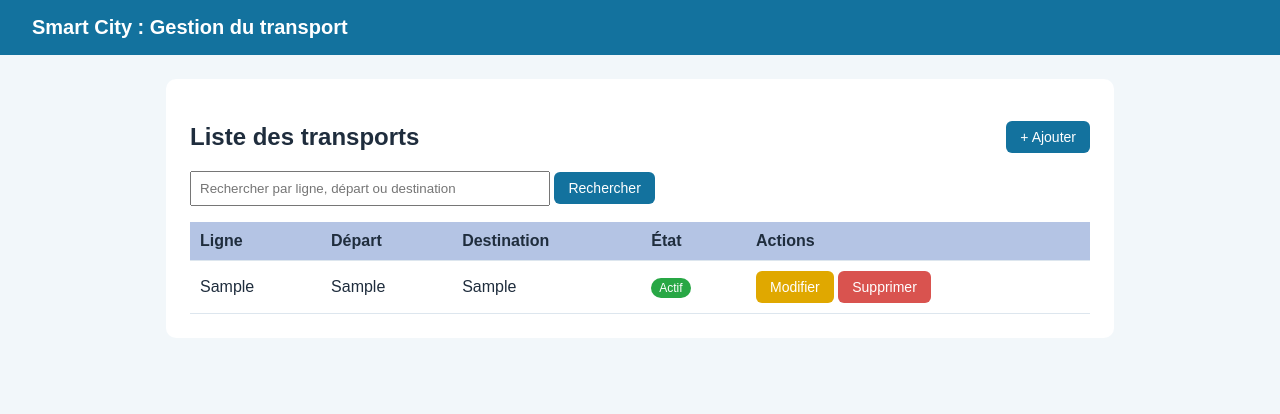
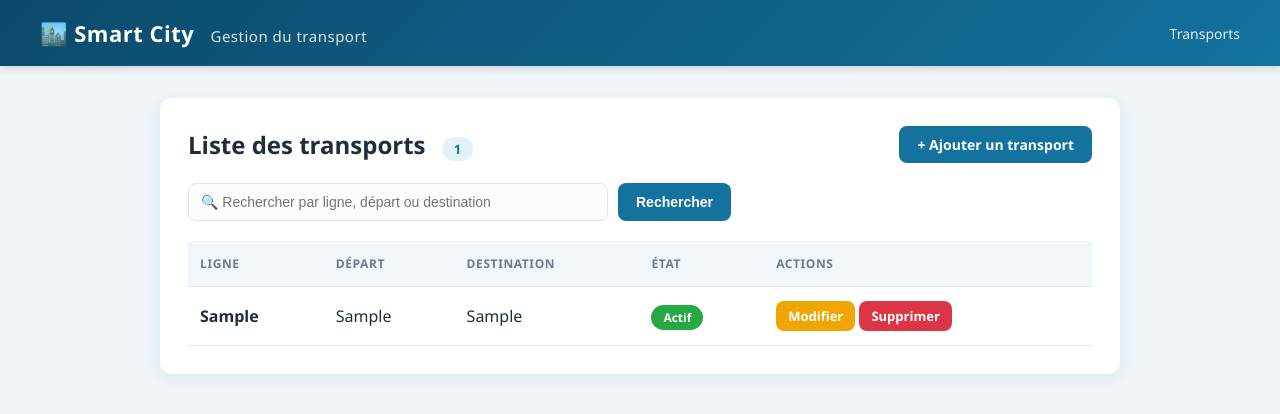
Before and after one commit to aziz-klai/smart-city, a Django app: page /transport/ in a window 1280 px wide. Shown: the top 414 px of the page. Run offline with Django 5.2, Linux system fonts and the light colour scheme; tables that the repository leaves empty hold one stand-in row (values such as "Sample post").

Commit message:
simple design

```diff
--- a/TransportApp/templates/transport/base_transport.html
+++ b/TransportApp/templates/transport/base_transport.html
@@ -5,33 +5,91 @@
     <meta name="viewport" content="width=device-width, initial-scale=1">
     <title>{% block title %}Transport{% endblock %} - Smart City</title>
     <style>
-        body { font-family: Arial, sans-serif; background: #f2f7fa; margin: 0; color: #1f2d3d; }
-        header { background: #13729e; color: white; padding: 16px 32px; font-size: 20px; font-weight: bold; }
-        main { max-width: 900px; margin: 24px auto; background: white; padding: 24px; border-radius: 10px; }
-        table { width: 100%; border-collapse: collapse; margin-top: 16px; }
-        th { background: #b4c4e4; text-align: left; }
-        th, td { padding: 10px; border-bottom: 1px solid #dde6ee; }
-        .btn { display: inline-block; padding: 8px 14px; border-radius: 6px; border: none;
-               color: white; text-decoration: none; cursor: pointer; font-size: 14px; background: #13729e; }
-        .btn-warning { background: #e0a800; }
-        .btn-danger { background: #d9534f; }
-        .btn-gray { background: #6c757d; }
-        .msg { padding: 10px; background: #d4edda; border-radius: 6px; margin-bottom: 12px; }
-        .errorlist { color: #c0392b; list-style: none; padding: 0; margin: 4px 0; }
-        form p { margin: 14px 0; }
-        input, select { padding: 8px; width: 100%; max-width: 360px; box-sizing: border-box; }
-        .top { display: flex; justify-content: space-between; align-items: center; }
-        .badge { padding: 3px 8px; border-radius: 10px; color: white; font-size: 12px; }
-        .actif { background: #28a745; } .maintenance { background: #e0a800; } .hors_service { background: #d9534f; }
+        :root {
+            --primary: #13729e;
+            --primary-dark: #0b4a6b;
+            --bg: #eef4f8;
+            --text: #1f2d3d;
+            --muted: #6b7c8c;
+            --border: #dde6ee;
+        }
+        * { box-sizing: border-box; }
+        body { font-family: 'Segoe UI', Roboto, Arial, sans-serif; background: var(--bg); margin: 0; color: var(--text); }
+
+        header { background: linear-gradient(135deg, var(--primary-dark), var(--primary)); color: white;
+                 padding: 18px 40px; display: flex; align-items: center; justify-content: space-between;
+                 box-shadow: 0 2px 8px rgba(0,0,0,.15); }
+        header .brand { font-size: 22px; font-weight: 700; letter-spacing: .5px; }
+        header .brand span { font-weight: 400; opacity: .85; font-size: 15px; margin-left: 10px; }
+        header nav a { color: white; text-decoration: none; margin-left: 20px; opacity: .9; font-size: 14px; }
+        header nav a:hover { opacity: 1; text-decoration: underline; }
+
+        main { max-width: 1000px; margin: 32px auto; padding: 0 20px; }
+        .card { background: white; border-radius: 12px; padding: 28px; box-shadow: 0 4px 16px rgba(19,114,158,.08); }
+
+        .page-head { display: flex; justify-content: space-between; align-items: center; margin-bottom: 20px; }
+        .page-head h2 { margin: 0; font-size: 24px; }
+        .count { background: #e3f1f8; color: var(--primary); padding: 3px 12px; border-radius: 20px;
+                 font-size: 13px; font-weight: 600; margin-left: 10px; }
+
+        .btn { display: inline-block; padding: 9px 18px; border-radius: 8px; border: none; color: white;
+               text-decoration: none; cursor: pointer; font-size: 14px; font-weight: 600; background: var(--primary);
+               transition: .15s; }
+        .btn:hover { filter: brightness(1.1); transform: translateY(-1px); }
+        .btn-sm { padding: 6px 12px; font-size: 13px; }
+        .btn-warning { background: #f0a500; }
+        .btn-danger { background: #dc3545; }
+        .btn-gray { background: #8394a3; }
+
+        .search { display: flex; gap: 10px; margin-bottom: 20px; }
+        .search input { flex: 1; }
+
+        input, select { padding: 10px 12px; border: 1px solid var(--border); border-radius: 8px; font-size: 14px;
+                        width: 100%; max-width: 420px; background: #fafcfd; }
+        input:focus, select:focus { outline: none; border-color: var(--primary); box-shadow: 0 0 0 3px rgba(19,114,158,.15); }
+
+        table { width: 100%; border-collapse: collapse; }
+        th { background: #f1f6fa; color: var(--muted); text-transform: uppercase; font-size: 12px;
+             letter-spacing: .6px; text-align: left; }
+        th, td { padding: 14px 12px; border-bottom: 1px solid var(--border); }
+        tbody tr:hover { background: #f8fbfd; }
+        td.actions { white-space: nowrap; }
+
+        .badge { padding: 4px 12px; border-radius: 20px; color: white; font-size: 12px; font-weight: 600; }
+        .actif { background: #28a745; } .maintenance { background: #f0a500; } .hors_service { background: #dc3545; }
+
+        .msg { padding: 12px 16px; background: #d4edda; color: #1d6b32; border-left: 4px solid #28a745;
+               border-radius: 8px; margin-bottom: 18px; }
+        .errorlist { color: #c0392b; list-style: none; padding: 0; margin: 6px 0 0; font-size: 13px; }
+        form p { margin: 18px 0; }
+        form label { font-weight: 600; font-size: 14px; }
+        .empty { text-align: center; color: var(--muted); padding: 40px 0; }
+        .msg { transition: opacity .5s ease, transform .5s ease; }
+        .msg.hide { opacity: 0; transform: translateY(-8px); }
     </style>
 </head>
 <body>
-    <header>Smart City : Gestion du transport</header>
+    <header>
+        <div class="brand">🏙️ Smart City <span>Gestion du transport</span></div>
+        <nav>
+            <a href="{% url 'liste_transports' %}">Transports</a>
+        </nav>
+    </header>
     <main>
         {% if messages %}
             {% for message in messages %}<div class="msg">{{ message }}</div>{% endfor %}
         {% endif %}
-        {% block content %}{% endblock %}
+        <div class="card">
+            {% block content %}{% endblock %}
+        </div>
     </main>
+        <script>
+        setTimeout(function () {
+            document.querySelectorAll('.msg').forEach(function (m) {
+                m.classList.add('hide');
+                setTimeout(function () { m.remove(); }, 500);
+            });
+        }, 3000);
+    </script>
 </body>
 </html>
--- a/TransportApp/templates/transport/liste.html
+++ b/TransportApp/templates/transport/liste.html
@@ -1,32 +1,36 @@
 {% extends 'transport/base_transport.html' %}
 {% block title %}Liste des transports{% endblock %}
 {% block content %}
-<div class="top">
-    <h2>Liste des transports</h2>
-    <a class="btn" href="{% url 'ajouter_transport' %}">+ Ajouter</a>
+<div class="page-head">
+    <h2>Liste des transports <span class="count">{{ transports|length }}</span></h2>
+    <a class="btn" href="{% url 'ajouter_transport' %}">+ Ajouter un transport</a>
 </div>
 
-<form method="get">
-    <input type="text" name="q" value="{{ q }}" placeholder="Rechercher par ligne, départ ou destination">
+<form method="get" class="search">
+    <input type="text" name="q" value="{{ q }}" placeholder="🔍 Rechercher par ligne, départ ou destination">
     <button class="btn" type="submit">Rechercher</button>
     {% if q %}<a class="btn btn-gray" href="{% url 'liste_transports' %}">Réinitialiser</a>{% endif %}
 </form>
 
 <table>
+    <thead>
         <tr><th>Ligne</th><th>Départ</th><th>Destination</th><th>État</th><th>Actions</th></tr>
+    </thead>
+    <tbody>
     {% for t in transports %}
         <tr>
-        <td>{{ t.numeroLigne }}</td>
+            <td><strong>{{ t.numeroLigne }}</strong></td>
             <td>{{ t.depart }}</td>
             <td>{{ t.destination }}</td>
             <td><span class="badge {{ t.etat }}">{{ t.get_etat_display }}</span></td>
-        <td>
-            <a class="btn btn-warning" href="{% url 'modifier_transport' t.id %}">Modifier</a>
-            <a class="btn btn-danger" href="{% url 'supprimer_transport' t.id %}">Supprimer</a>
+            <td class="actions">
+                <a class="btn btn-sm btn-warning" href="{% url 'modifier_transport' t.id %}">Modifier</a>
+                <a class="btn btn-sm btn-danger" href="{% url 'supprimer_transport' t.id %}">Supprimer</a>
             </td>
         </tr>
     {% empty %}
-    <tr><td colspan="5">Aucun transport trouvé.</td></tr>
+        <tr><td colspan="5" class="empty">Aucun transport trouvé.</td></tr>
     {% endfor %}
+    </tbody>
 </table>
 {% endblock %}
```
Lines whose indentation alone changed are shown as unchanged.
